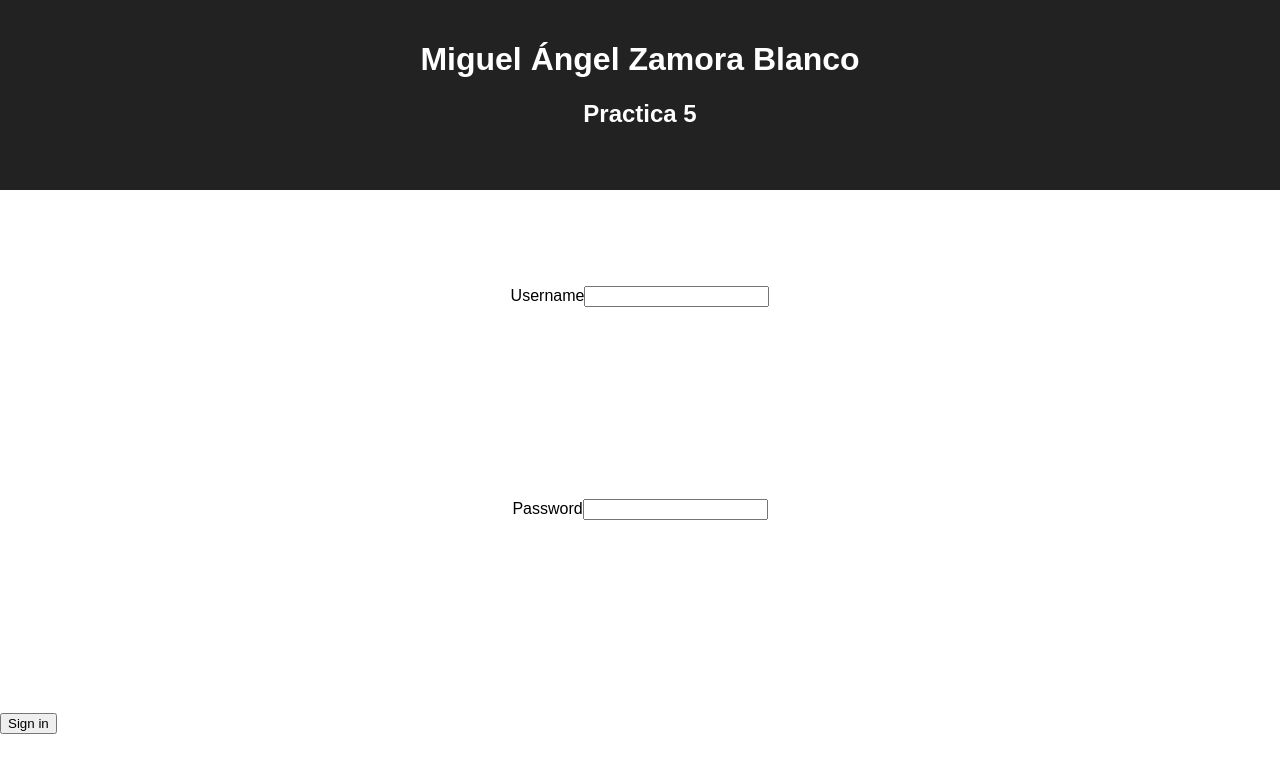
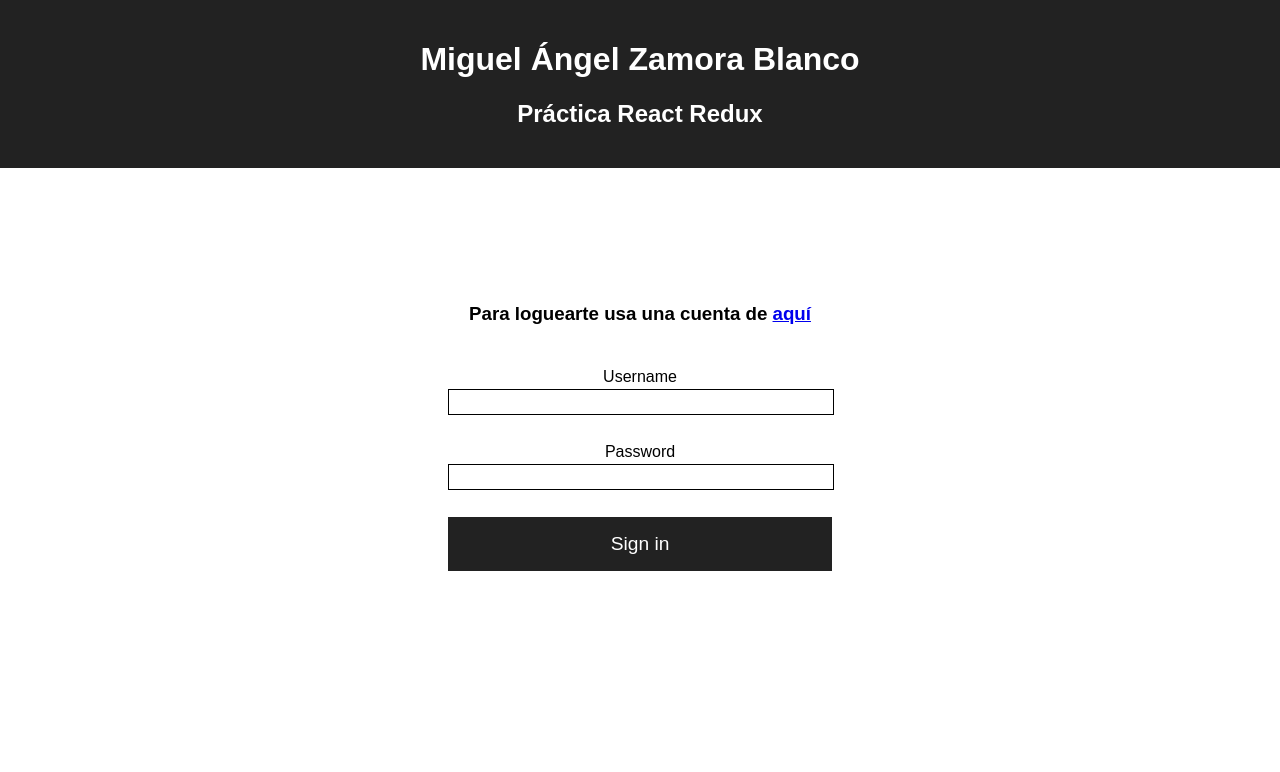
Before and after one commit to mazetuski/05_Practica_React, a React (Create React App) app: page / in a window 1280 px wide. Shown: the top 772 px of the page. Built offline with nearby package versions, Linux system fonts and the light colour scheme.

Commit message:
Adding a little design

```diff
--- a/src/App.css
+++ b/src/App.css
@@ -9,9 +9,9 @@
 
 .App-header {
   background-color: #222;
-  height: 150px;
   padding: 20px;
   color: white;
+  margin-bottom: 2rem;
 }
 
 .App-title {
--- a/src/components/Article/Article.js
+++ b/src/components/Article/Article.js
@@ -1,6 +1,23 @@
 import React from 'react';
+import styled from 'styled-components';
 
-export default (props) => <React.Fragment>
+const Article = (props) => <div className={props.className}>
   <h3>{props.title}</h3>
   <p>{props.description}</p>
-</React.Fragment>
+</div>;
+
+export default styled(Article)`
+  box-shadow: 0 3px 5px darkgrey;
+    padding: 2rem;
+    flex: 0 0 95%;
+    margin: 5px;
+    box-sizing: border-box;
+
+    @media only screen and (min-width: 900px){
+      flex: 0 0 30%;
+    }
+
+    @media only screen and (min-width: 1200px){
+      flex: 0 0 23%;
+    }
+`;
--- a/src/components/Article/ArticleForm.js
+++ b/src/components/Article/ArticleForm.js
@@ -1,6 +1,7 @@
 import React, {Component} from 'react';
 import {connect} from 'react-redux';
 import {addArticles} from '../../actions';
+import styled from 'styled-components';
 const uuidv1 = require('uuid/v1');
 
 class ArticleForm extends Component{
@@ -31,7 +32,7 @@ class ArticleForm extends Component{
   };
 
   render(){
-    return <div>
+    return <div className={this.props.className}>
       <div>
         <label htmlFor="title">Title</label>
         <input type="text" id='title' value={this.state.title} onChange={this.handleInput}/>
@@ -49,4 +50,10 @@ export default connect((state, props) => ({
   userId: props.userId
 }), dispatch => ({
   addArticle: article => dispatch(addArticles(article))
-}))(ArticleForm);
+}))(styled(ArticleForm)`
+
+  & label, & input, & button {
+    display: block;
+  }
+
+`);
--- a/src/components/Article/ArticleList.js
+++ b/src/components/Article/ArticleList.js
@@ -3,12 +3,12 @@ import Article from './Article';
 import {connect} from 'react-redux';
 
 const ArticleList = (props) => {
-  return <div>
+  return <React.Fragment>
     {props.articles.map(article =>
         article.user === props.userId &&
         <Article key={article.id} title={article.title} description={article.description}/>
     )}
-  </div>
+  </React.Fragment>
 };
 
 export default connect(state => ({
--- a/src/components/Authors/AuthorList.js
+++ b/src/components/Authors/AuthorList.js
@@ -3,6 +3,7 @@ import {connect} from 'react-redux';
 import {getAuthors} from "../../actions";
 import Loading from '../Loading';
 import Author from './Author';
+import styled from 'styled-components';
 
 class AuthorList extends Component {
   componentWillMount() {
@@ -13,14 +14,14 @@ class AuthorList extends Component {
   }
 
   render() {
-    return <div>
+    return <div className={this.props.className}>
       {this.props.isLoading
           ? <Loading/>
           : this.props.authors.map(author =>
               <Author
                   key={author.login.uuid}
                   id={author.login.uuid}
-                  image={author.picture.medium}
+                  image={author.picture.large}
                   name={author.name.first}
               />
           )}
@@ -33,4 +34,22 @@ export default connect(state => ({
   isLoading: state.author.isLoading
 }), dispatch => ({
   updateAuthors: () => dispatch(getAuthors())
-}))(AuthorList);
+}))(styled(AuthorList)`
+  display: flex;
+  flex-wrap: wrap;
+  justify-content: center;
+
+  & > div {
+    flex: 1 0 100%;
+    box-sizing: border-box;
+
+    @media only screen and (min-width: 900px){
+       flex: 1 0 32%;
+    }
+
+    @media only screen and (min-width: 1200px){
+       flex: 1 0 24%;
+    }
+  }
+
+`);
--- a/src/components/Header.js
+++ b/src/components/Header.js
@@ -5,7 +5,7 @@ import {connect} from 'react-redux';
 const Header = (props) =>
     <header className="App-header">
       <h1>Miguel Ángel Zamora Blanco</h1>
-      <h2 className="App-title">Practica 5</h2>
+      <h2 className="App-title">Práctica React Redux</h2>
       {props.isLogin && <Nav/>}
     </header>;
 
--- a/src/components/Login.js
+++ b/src/components/Login.js
@@ -21,6 +21,8 @@ class ConnectedLogin extends Component {
   render() {
     return <div className={this.props.className}>
       <div>
+        <h3>Para loguearte usa una cuenta de <a href="https://randomuser.me/api?results=20&seed=abc" target="_blank">aquí</a></h3>
+        <div>
           <label htmlFor="">Username</label>
           <input type="text" id='username' value={this.state.username} onChange={this.handleInput}/>
         </div>
@@ -30,6 +32,7 @@ class ConnectedLogin extends Component {
         </div>
         <button onClick={this.handleSubmit}>Sign in</button>
       </div>
+    </div>
   }
 }
 
@@ -38,11 +41,32 @@ export default connect(state => ({
 }), dispatch => ({
   auth: (username, password) => dispatch(authByApi(username, password)),
 }))(styled(ConnectedLogin)`
-  min-height: 80vh;
+  min-height: 60vh;
   display: flex;
   align-items: center;
   flex-wrap: wrap;
-  & div {
-    flex: 0 0 100%;
+  justify-content: center;
+
+  & > div {
+    display: flex;
+    flex-wrap: wrap;
+    justify-content: center;
+    width: 95%;
+
+    & > div > label {
+      display: block;
+    }
+
+    & div, & label, & input, & button{
+      width: 100%;
+    }
+
+    @media only screen and (min-width: 900px){
+      width: 50%;
+    }
+
+    @media only screen and (min-width: 1200px){
+      width: 30%;
+    }
   }
 `);
--- a/src/components/Main.js
+++ b/src/components/Main.js
@@ -1,8 +1,37 @@
 import React from 'react';
 import Header from './Header';
+import styled from 'styled-components';
 
-export default (props) =>
-    <div className='App'>
+const Main = (props) =>
+    <div className={props.className + ' App'}>
       <Header />
       {props.children}
-    </div>
+    </div>;
+
+export default styled(Main)`
+  input, textarea {
+    border: 1px solid black;
+    border-radius: 0;
+    background-color: white;
+    padding: .3rem 0;
+    margin: .2rem 0;
+  }
+
+  label {
+    margin-top: 1.5rem;
+  }
+
+  button{
+    border: none;
+    background-color: #222;
+    color: white;
+    padding: 1rem 2rem;
+    font-size: 1.2rem;
+    margin: 1.5rem 0;
+    cursor: pointer;
+
+    &:hover{
+      background-color: #3c3b3b;
+    }
+  }
+`;
--- a/src/components/Nav.js
+++ b/src/components/Nav.js
@@ -1,8 +1,9 @@
 import React from 'react';
 import {Link} from 'react-router-dom';
 import {connect} from 'react-redux';
+import styled from 'styled-components';
 
-const Nav = (props) => <nav>
+const Nav = (props) => <nav className={props.className}>
   <Link to="/">Home</Link>
   <Link to="/my-profile">Profile</Link>
   <Link to="/logout">Logout</Link>
@@ -10,4 +11,15 @@ const Nav = (props) => <nav>
 
 export default connect(state => ({
   id: state.auth.user.login.uuid
-}))(Nav);
+}))(styled(Nav)`
+  & a {
+    color: white;
+    font-size: 1.5rem;
+    padding: 0 1rem;
+
+    &:hover{
+      text-decoration: underline;
+      color: white;
+    }
+  }
+`);
--- a/src/components/Profile.js
+++ b/src/components/Profile.js
@@ -8,6 +8,7 @@ import ArticleForm from './Article/ArticleForm';
 import {addSubscriptions} from "../actions";
 import {STATUS_ACCEPTED, STATUS_PENDING} from "../constants/constants";
 import {refreshAuthor} from "../utils/utils";
+import styled from 'styled-components';
 
 class Profile extends Component {
   state = {
@@ -34,24 +35,24 @@ class Profile extends Component {
         subscription => (userId === subscription.userCreator && authorId === subscription.userReceiver)
     );
     // if not exists return null
-    if(subscription.length === 0) return null;
+    if (subscription.length === 0) return null;
 
     return subscription[0];
   };
 
   componentWillMount() {
-    const id =  this.props.match.params.id || this.props.user.login.uuid;
+    const id = this.props.match.params.id || this.props.user.login.uuid;
     refreshAuthor(this, id, this.props.authors);
   }
 
   componentWillReceiveProps(newProps) {
-    const id =  newProps.match.params.id || newProps.user.login.uuid;
+    const id = newProps.match.params.id || newProps.user.login.uuid;
     refreshAuthor(this, id, this.props.authors);
   }
 
   render() {
     if (!this.state.author) {
-      return <Main>
+      return <Main className={this.props.className}>
         <Loading/>
       </Main>
     }
@@ -60,23 +61,35 @@ class Profile extends Component {
     const subscription = this.getSubscription();
     const isSubscriptor = subscription && subscription.status === STATUS_ACCEPTED;
     return <Main>
-      <img src={this.state.author.picture.medium} alt=""/>
-      <h2>{this.state.author.name.first} {this.state.author.name.last}</h2>
+      <div className={this.props.className}>
+        <div className='user-info'>
+          <img src={this.state.author.picture.large} alt=""/>
+          <h3>{this.state.author.name.first} {this.state.author.name.last}</h3>
+        </div>
+        <div className='user-body'>
           {/* if the page is the user profile then render his articles and a form */}
-      { isLoggedUser &&
-      <div>
+          {isLoggedUser &&
+          <React.Fragment>
             <ArticleList userId={this.state.author.login.uuid}/>
+            <div className='form'>
               <ArticleForm userId={this.state.author.login.uuid}/>
+            </div>
+            <div className='subscription'>
               <SubscriptionList/>
             </div>
+          </React.Fragment>
           }
           {/* if the page is not the user profile then render article list or subscription button */}
-      { (!isLoggedUser && isSubscriptor) &&
+          {(!isLoggedUser && isSubscriptor) &&
           <ArticleList userId={this.state.author.login.uuid}/>
           }
-      { (!isLoggedUser && !subscription) &&
+          {(!isLoggedUser && !subscription) &&
+          <div className='subscribe'>
             <button onClick={this.createSubscription}>Suscribirse</button>
+          </div>
           }
+        </div>
+      </div>
     </Main>
   }
 }
@@ -87,4 +100,49 @@ export default connect(state => ({
   subscriptions: state.subscription.subscriptions
 }), dispatch => ({
   addSubscription: subscription => dispatch(addSubscriptions(subscription))
-}))(Profile);
+}))(styled(Profile)`
+  display: flex;
+  flex-wrap: wrap;
+  justify-content: center;
+
+  & > div {
+    flex: 0 0 100%;
+
+    &.user-body, & .subscription{
+        display: flex;
+        justify-content: flex-start;
+        flex-wrap: wrap;
+    }
+
+    & .subscription > div {
+      margin: 0 5px;
+
+      & button{
+        margin: 0 5px;
+      }
+    }
+
+    & .form, & .subscription {
+      flex: 0 0 100%;
+    }
+
+    & .form {
+      text-align: left;
+      margin-top: 2rem;
+    }
+
+    & .subscribe{
+       display: block;
+    }
+
+    @media only screen and (min-width: 900px){
+      &.user-info{
+        flex: 1;
+      }
+
+      &.user-body{
+        flex: 3;
+      }
+    }
+  }
+`);
--- a/src/components/Subscriptions/SubscriptionList.js
+++ b/src/components/Subscriptions/SubscriptionList.js
@@ -15,11 +15,11 @@ class SubscriptionList extends Component {
 
   render(){
     const subscriptionsRequest = this.getSubscriptionsRequest();
-    return <div>
+    return <React.Fragment>
       {subscriptionsRequest.map(subscriptionRequest =>
-          <SubscriptionRequest key={subscriptionRequest.userReceiver} subscription={subscriptionRequest}/>
+          <SubscriptionRequest key={subscriptionRequest.userCreator} subscription={subscriptionRequest}/>
       )}
-    </div>
+    </React.Fragment>
   }
 }
 
```
Lines whose indentation alone changed are shown as unchanged.
